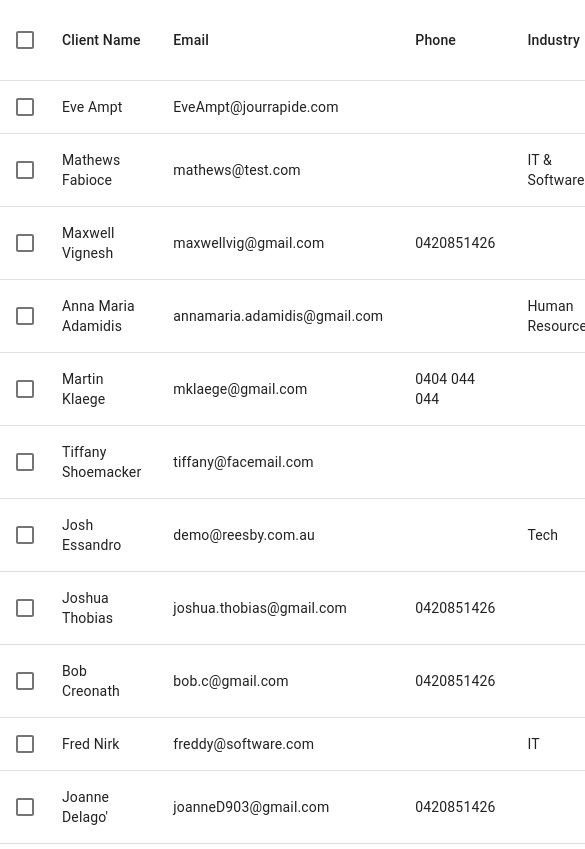
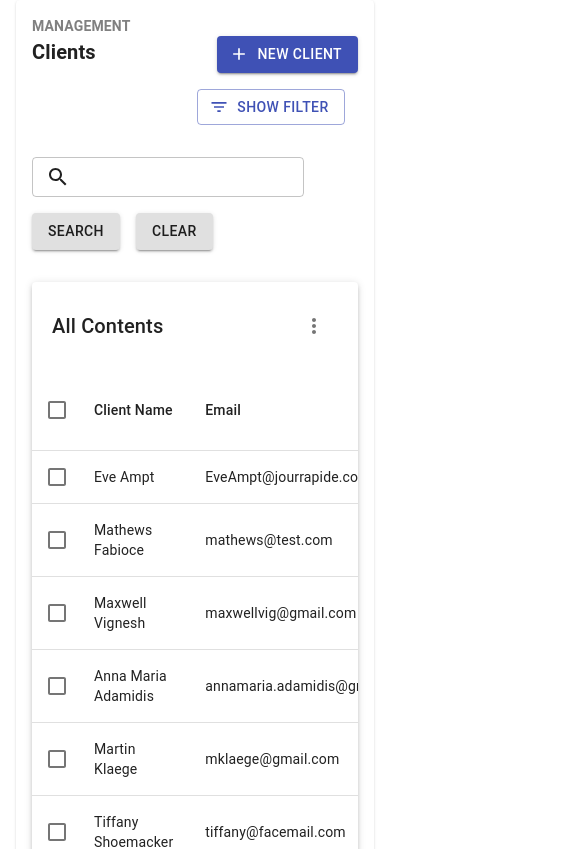
Before and after one commit to CaffeineBear/reesby-task, a React (Create React App) app: page / in a window 390 px wide. Shown: the top 849 px of the page, 585 px wide, since content can reach past the window. Built offline with nearby package versions, Linux system fonts and the light colour scheme.

Commit message:
ADD responsive Client Management Page with search bar and buttons

```diff
--- a/src/App.js
+++ b/src/App.js
@@ -1,11 +1,16 @@
 import React from 'react';
 import './App.css';
-import ClientTable from './components/ClitentTable';
+import { BrowserRouter, Route, Switch } from 'react-router-dom';
+import * as Pages from './pages/Pages';
 
 function App() {
   return (
     <div className="App">
-      <ClientTable/>
+      <BrowserRouter>
+        <Switch>
+          <Route exact path='/' component={Pages.Home} />
+        </Switch>
+      </BrowserRouter>
     </div>
   );
 }
--- /dev/null
+++ b/src/pages/ClientManagement/index.jsx
@@ -0,0 +1,118 @@
+import React from 'react';
+import { Container, Card, CardContent, Typography, Grid, Button, OutlinedInput, Paper, IconButton, Hidden } from '@material-ui/core';
+import ClientTable from '../../components/ClitentTable';
+import AddIcon from '@material-ui/icons/Add';
+import SearchIcon from '@material-ui/icons/Search';
+import FilterListIcon from '@material-ui/icons/FilterList';
+import MoreVertIcon from '@material-ui/icons/MoreVert';
+
+const ClientManagement = props => {
+
+  const showFilterButton = (
+    <Button variant='outlined' color='primary' startIcon={<FilterListIcon/>}>
+      SHOW FILTER
+    </Button>
+  );
+
+  return (<Container>
+    <Card>
+      <CardContent>
+        {/* Page subheader */}
+        <Typography variant='body2' align='left' style={{color:'grey'}}>
+          <strong>MANAGEMENT</strong>
+        </Typography>
+
+        {/* Page Header at top */}
+        <Grid container justify='space-between'>
+
+          {/* Page Title */}
+          <Grid item>
+            <Typography variant='h6' align='left'>
+              <strong>Clients</strong>
+            </Typography>
+          </Grid>
+
+          {/* Action Button */}
+          <Grid item xs={7} container direction='column' spacing={2} >
+            <Grid item style={{marginLeft: 'auto'}}>
+              <Button variant='contained' color='primary' startIcon={<AddIcon/>}>
+                NEW CLIENT
+              </Button>
+            </Grid>
+            <Hidden mdUp>
+              <Grid item>
+                  {showFilterButton}
+              </Grid>
+            </Hidden>
+          </Grid>
+
+        </Grid>
+      </CardContent>
+      <CardContent>
+
+        {/* Toolbar */}
+        <Grid container justify='flex-start' spacing={2}>
+
+          {/* Search Bar with buttons */}
+          <Grid item md={3} sm={5} xs={12} container justify='flex-start'>
+            <OutlinedInput
+              id="client-management-searchbar"
+              startAdornment={<SearchIcon />}
+              margin='dense'
+            />
+          </Grid>
+          <Grid item sm={4} xs={12} container spacing={2} >
+            <Grid item>
+              <Button variant='contained' >
+                SEARCH
+              </Button>
+            </Grid>
+            <Grid item>
+              <Button variant='contained' >
+                CLEAR
+              </Button>
+            </Grid>
+          </Grid>
+
+          {/* Filter Button */}
+          <Grid item style={{marginLeft: 'auto'}}>
+            <Hidden xsDown>
+              {showFilterButton}
+            </Hidden>
+          </Grid>
+        </Grid>
+
+      </CardContent>
+
+      {/* PageContent */}
+      <CardContent>
+        <Paper elevation={3} >
+          {/* <Grid container direction='column' > */}
+
+            {/* Table title with 'More' button */}
+            <Grid container direction='row' justify='space-between'
+              alignItems='center' style={{padding: '20px'}} >
+              <Grid item xs={6}>
+                <Typography variant='h6' align='left'>
+                  All Contents
+                </Typography>
+              </Grid>
+              <Grid item style={{marginLeft: 'auto'}}>
+                <IconButton>
+                  <MoreVertIcon />
+                </IconButton>
+              </Grid>
+            </Grid>
+
+            {/* Actual Table */}
+            <div style={{'overflowX':'auto'}}>
+              <ClientTable />
+            </div>
+          {/* </Grid> */}
+        </Paper>
+      </CardContent>
+    </Card>
+  </Container>)
+}
+
+export default ClientManagement;
--- /dev/null
+++ b/src/pages/Pages.jsx
@@ -0,0 +1 @@
+export { default as Home } from './ClientManagement';
```
